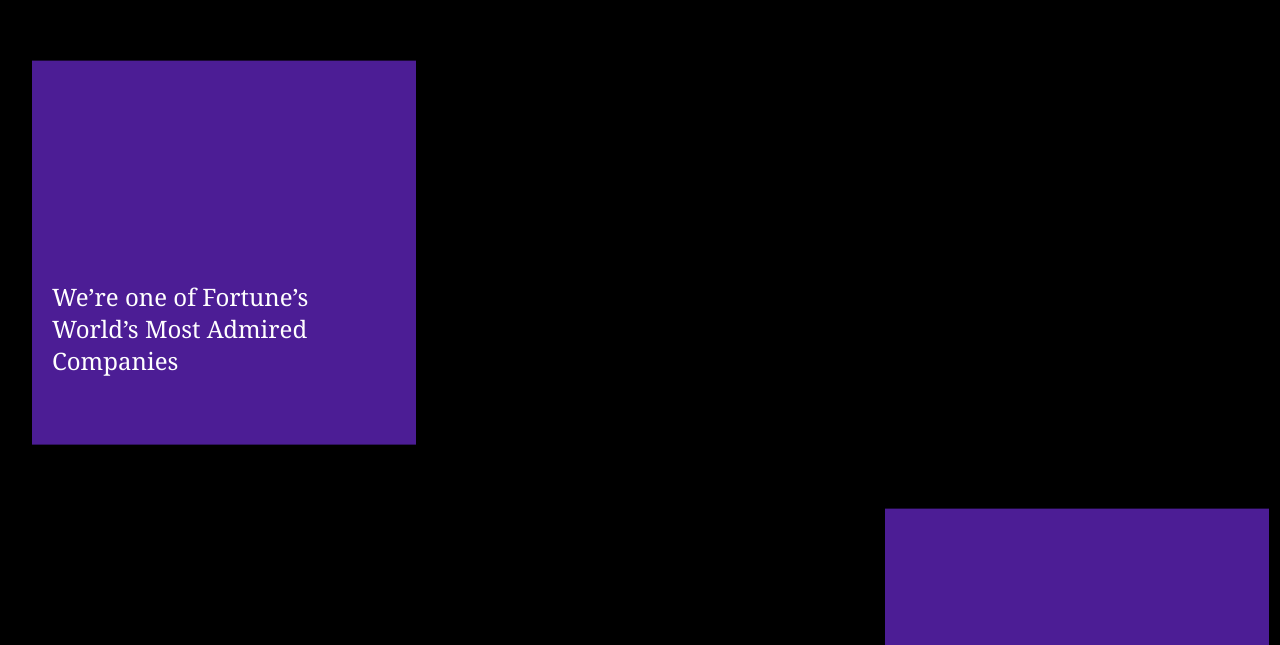
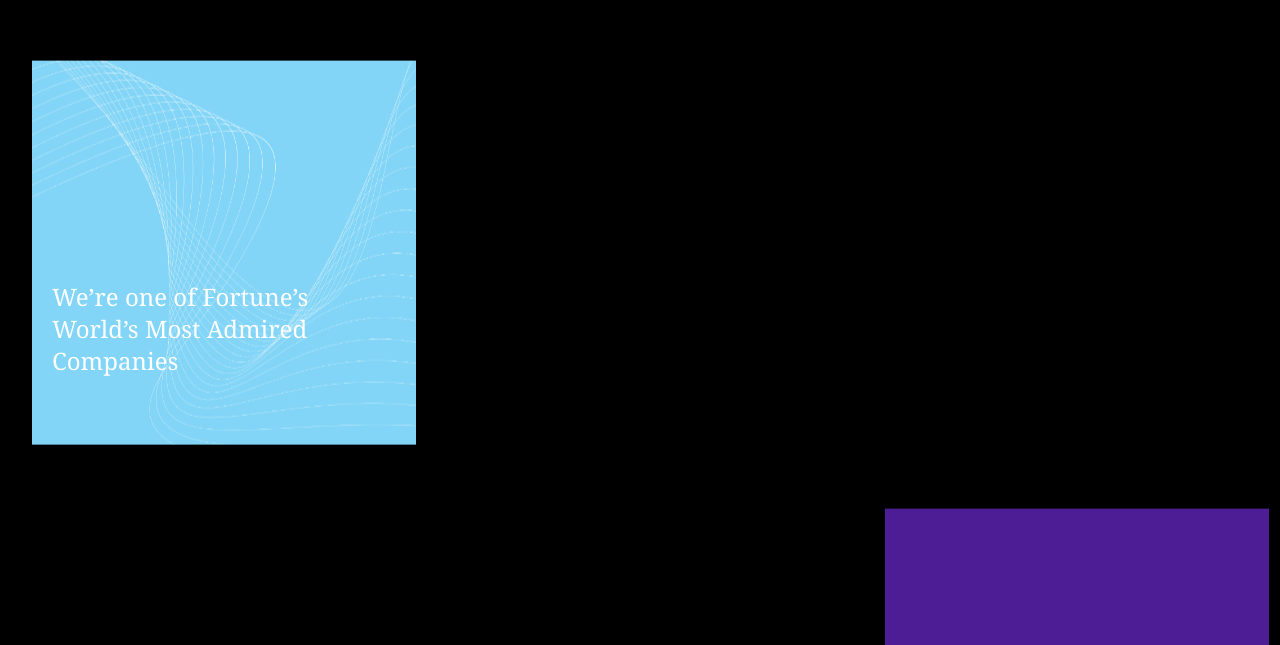
Before and after one commit to SambhuBaburaj/cozy-test, a Next.js app: page /home in a window 1280 px wide. Shown: the part 805-1450 px from the top of the page. Built offline with nearby package versions, Linux system fonts and the light colour scheme.

Commit message:
bg added

```diff
--- a/src/app/components/Cards/firstCard.jsx
+++ b/src/app/components/Cards/firstCard.jsx
@@ -2,27 +2,24 @@
 import "./style.css";
 import { motion, useAnimation } from "framer-motion";
 
-export default function ParalaxCard() {
+export default function ParallaxCard() {
   const controls1 = useAnimation(); // controls for the first text
   const controls2 = useAnimation(); // controls for the second text
-  const controls3 = useAnimation(); // controls for the second text
+  const controls3 = useAnimation(); // controls for the third text
 
   const initialHoverStates = Array(3).fill(false);
 
   const handleHover = () => {
     // Trigger animation when hovering
     controls1.start({ y: -100, opacity: 0 });
-
     // Show the second text
     controls2.start({ y: -100, opacity: 1 });
-
     controls3.start({ y: 230, opacity: 1 });
   };
 
   const handleHoverEnd = () => {
     // Reset animation when not hovering
     controls1.start({ y: 210, opacity: 1 });
-
     // Hide the second text
     controls2.start({ y: 500, opacity: 0 });
     controls3.start({ y: 500, opacity: 0 });
@@ -51,11 +48,17 @@
       onHoverEnd={() => {
         handleHoverEnd(0);
       }}
-      className="relative m-8  h-96 lg:w-full sm:col-span-2 sm:col-start-1  md:col-span-2 md:col-start-1   lg:max-w-96  lg:col-start-1 lg:col-span-3 bg-violet-900 overflow-hidden "
+      className="relative m-8 h-96 lg:w-full sm:col-span-2 sm:col-start-1 sm:max-w-64 md:col-span-2 md:col-start-1 lg:max-w-96 lg:col-start-1 lg:col-span-3 bg-violet-900 overflow-hidden"
+      style={{
+        backgroundImage: "url('/images/bg.png')",
+        backgroundSize: "cover",
+        backgroundPosition: "center",
+      }}
     >
-      <motion.div className=" text-2xl  absolute">
+
+      <motion.div className="text-2xl absolute">
         <motion.p
-          className="p-5 font-serif inset-x-0 h-full bottom-1 "
+          className="p-5 font-serif inset-x-0 h-full bottom-1"
           initial={{ y: 200, opacity: 1 }}
           animate={controls1}
           transition={{ duration: 0.5 }}
--- a/src/app/components/ContactForm.jsx
+++ b/src/app/components/ContactForm.jsx
@@ -59,7 +59,7 @@
       <p className="section-title text-4xl font-semibold mt-28 text-center pb-[30px]">
         CONTACT US
       </p>
-      <div className="grid grid-cols-1 md:grid-cols-2 lg:grid-cols-3 lg:mx-16 p-5 gap-40">
+      <div className="grid grid-cols-1 md:grid-cols-2 lg:grid-cols-3 lg:mx-16 p-5 gap-24">
         <div>
           <p className="text-3xl font-semibold">CozyFox</p>
           <p className=" pt-4">
@@ -190,8 +190,9 @@
             </Link>
           </div>
         </div>
-        <div className="mt-14">
-        <div className="flex">
+        <div className=" flex justify-center">
+          <div>
+          <div className="flex">
               <p>
                 <PlaceOutlined className="text-[#82D5F7]" />
               </p>
@@ -213,6 +214,8 @@
               </p>
               <p className="ml-5 text-xl font-thin">+91 884 876 3423</p>
             </div>
+          </div>
+
         </div>
         <form onSubmit={formik.handleSubmit}>
         <TextField
--- a/src/app/components/Fullpage.jsx
+++ b/src/app/components/Fullpage.jsx
@@ -48,7 +48,7 @@
         </motion.div>
       </div>
       <div className=' flex flex-col justify-center items-center relative '>
-            <div className='w-screen md:w-1/2'>
+            <div className='w-screen md:w-1/2 p-8  sm:p-4 md:p-0'>
                 <p className='text-2xl md:text-5xl font-semibold'>Our culture</p>
                 <p className='mt-4 text-xl text-wrap' style={{fontFamily:"playfair"}}>We combine technology with human ingenuity to solve some of the world&apos;s biggest challenges. When you work with us, the possibilities are endless.</p>
                 <div className='mt-8 flex items-end'>
```
Also changed, not shown: public/images/bg.png (added).
